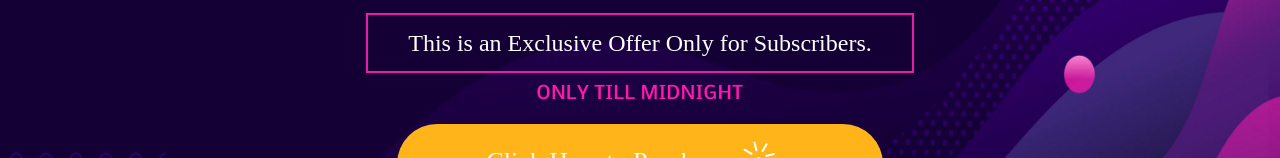
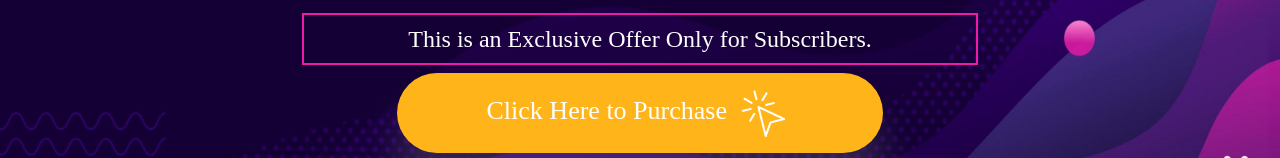
Before and after one commit to mahimayadav24/bonusmated14-2.github.io, a plain HTML site: page index.html in a window 1280 px wide. Shown: the part 600-758 px from the top of the page. Drawn offline with nearby package versions, Linux system fonts and the light colour scheme; a web font is replaced by a local one.

Commit message:
index.html

```diff
--- a/index.html
+++ b/index.html
@@ -44,8 +44,7 @@
                         </div>
                     </div>
                     <!-- video ends Here -->
-                    <button class="red__text_para mt-3">This is an Exclusive Offer Only for Subscribers.</button>
-                    <p class="para1 mt-2">ONLY TILL MIDNIGHT</p>
+                    <h3 class="red__text_para mt-3">This is an Exclusive Offer Only for Subscribers.</h3>
                     <a href="#"> <button class="btn_new">Click Here to Purchase <img src="./images/click (2) 1.png"
                                 alt=""></button></a> <br>
                     <!-- card img -->
```
